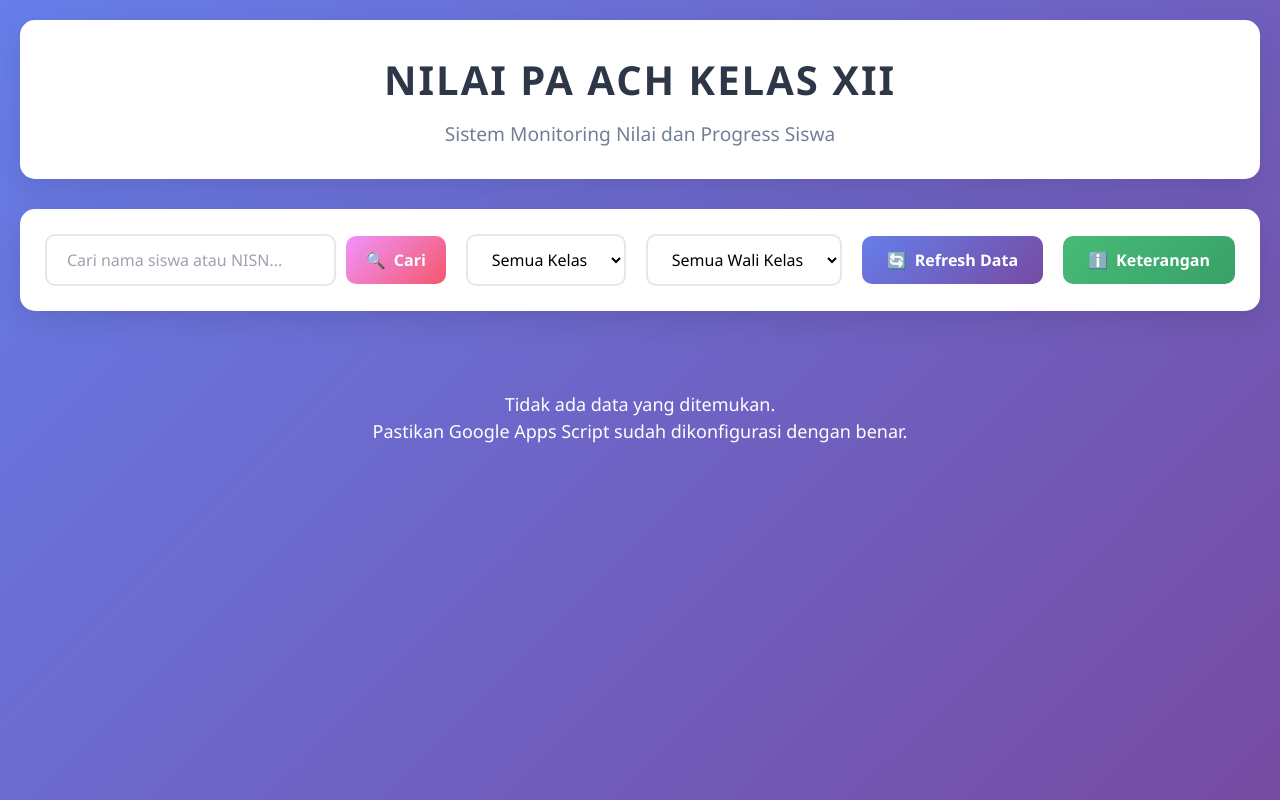
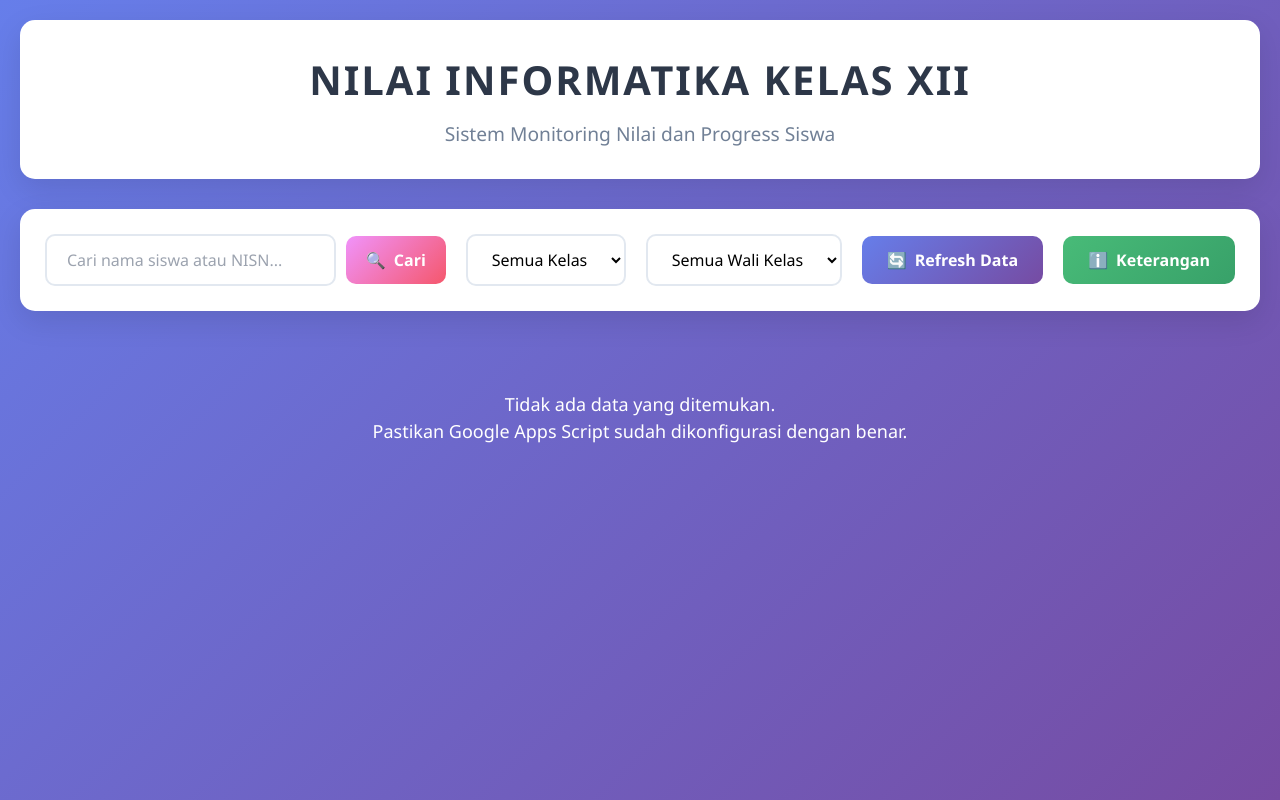
Before and after one commit to ach322-bit/rekap_inforxii, a plain HTML site: page index.html in a window 1280 px wide. Drawn offline with nearby package versions, Linux system fonts and the light colour scheme; no server answers.

```diff
--- a/index.html
+++ b/index.html
@@ -540,7 +540,7 @@
  <body>
   <div class="container">
    <header class="header">
-    <h1 class="title">Nilai PA ACH Kelas XII</h1>
+    <h1 class="title">Nilai INFORMATIKA Kelas XII</h1>
     <p class="subtitle">Sistem Monitoring Nilai dan Progress Siswa</p>
    </header>
    <div class="controls">
@@ -830,4 +830,5 @@
         }
     </script>
  <script>(function(){function c(){var b=a.contentDocument||a.contentWindow.document;if(b){var d=b.createElement('script');d.innerHTML="window.__CF$cv$params={r:'98fc8eb185252328',t:'MTc2MDY3MDE0OS4wMDAwMDA='};var a=document.createElement('script');a.nonce='';a.src='/cdn-cgi/challenge-platform/scripts/jsd/main.js';document.getElementsByTagName('head')[0].appendChild(a);";b.getElementsByTagName('head')[0].appendChild(d)}}if(document.body){var a=document.createElement('iframe');a.height=1;a.width=1;a.style.position='absolute';a.style.top=0;a.style.left=0;a.style.border='none';a.style.visibility='hidden';document.body.appendChild(a);if('loading'!==document.readyState)c();else if(window.addEventListener)document.addEventListener('DOMContentLoaded',c);else{var e=document.onreadystatechange||function(){};document.onreadystatechange=function(b){e(b);'loading'!==document.readyState&&(document.onreadystatechange=e,c())}}}})();</script></body>
+
 </html>
```
